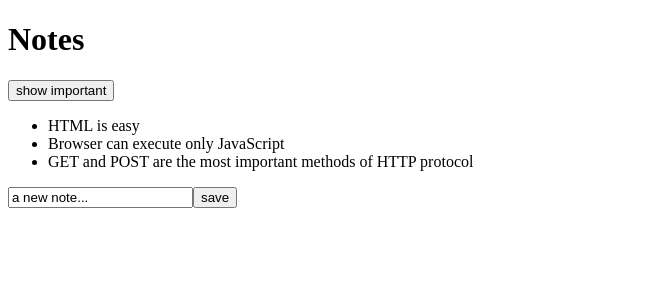
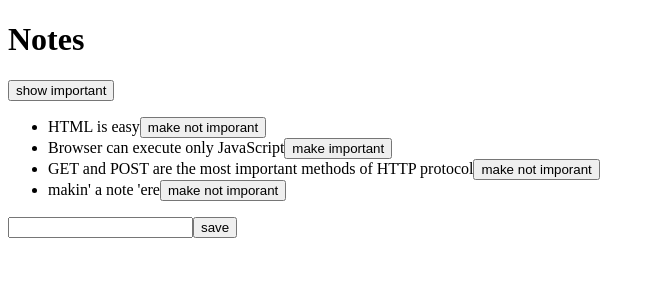
Before and after one commit to Mingtendo/fullstackopen, a React (Vite) app in the folder part_2/part2Vite/: page / in a window 1280 px wide. Shown: the top 300 px of the page, without its empty margins (0-655 px from the left). Built offline with nearby package versions, Linux system fonts and the light colour scheme; data requests are answered from the project's data file.

Commit message:
Code up-to-date with 'Changing the Importance of Notes'. Also added some comments to clarify what different parts do.

```diff
--- a/part_2/part2Vite/db.json
+++ b/part_2/part2Vite/db.json
@@ -1,6 +1,5 @@
 {
-	"notes":
-	[
+  "notes": [
     {
       "id": 1,
       "content": "HTML is easy",
@@ -15,6 +14,11 @@
       "id": 3,
       "content": "GET and POST are the most important methods of HTTP protocol",
       "important": true
+    },
+    {
+      "content": "makin' a note 'ere",
+      "important": true,
+      "id": 4
     }
   ]
 }
--- a/part_2/part2Vite/src/App.jsx
+++ b/part_2/part2Vite/src/App.jsx
@@ -5,9 +5,10 @@ import Note from "./components/Note"
 const App = () =>
 {
 	const [notes, setNotes] = useState([])
-	const [newNote, setNewNote] = useState('a new note...')
+	const [newNote, setNewNote] = useState('')
 	const [showAll, setShowAll] = useState(true)
 
+	// Fetches data from server upon startup, and every time something is re-rendered thereafter (component update, etc)
 	const hook = () =>
 	{
 		console.log('effect')
@@ -21,23 +22,34 @@ const App = () =>
 	}
 
 	useEffect(hook, [])
-
 	console.log('render', notes.length, 'notes')
 
+	const toggleImportanceOf = (id) =>
+	{
+		console.log(`importance of ${id} needs to be toggled`)
+	}
+
+	// Adds a note to the server, then fetches the list of notes from the server
 	const addNote = (event) =>
 	{
 		event.preventDefault()
 		console.log('button clicked', event.target)
 
+		// ID removed, as it's better for the server to handle this.
 		const noteObject =
 		{
 			content: newNote,
-			important: Math.random() < 0.5,
-			id: notes.length+1
+			important: Math.random() < 0.5
 		}
 
-		setNotes(notes.concat(noteObject))
-		setNewNote('')
+		axios
+			.post('http://localhost:3001/notes', noteObject)
+			.then(response =>
+			{
+				console.log(response)
+				setNotes(notes.concat(response.data))
+				setNewNote('')
+			})
 	}
 
 	// Changes the value of newNote, which is the value in the input bar everytime something is removed or added
@@ -62,7 +74,11 @@ const App = () =>
 			</div>
 			<ul>
 				{notesToShow.map((note) =>
-					<Note key={note.id} note={note} />
+					<Note
+						key={note.id}
+						note={note}
+						toggleImportance = {() => toggleImportanceOf(note.id)}
+					/>
 				)}
 			</ul>
 			<form onSubmit={addNote}>
--- a/part_2/part2Vite/src/components/Note.jsx
+++ b/part_2/part2Vite/src/components/Note.jsx
@@ -1,7 +1,12 @@
-const Note = ({note}) =>
+const Note = ({note, toggleImportance}) =>
 {
+	const label = note.important ? 'make not imporant' : 'make important'
+
 	return (
-		<li>{note.content}</li>
+		<li>
+			{note.content}
+			<button onClick={toggleImportance}>{label}</button>
+		</li>
 	)
 }
 
```
Lines whose indentation alone changed are shown as unchanged.
